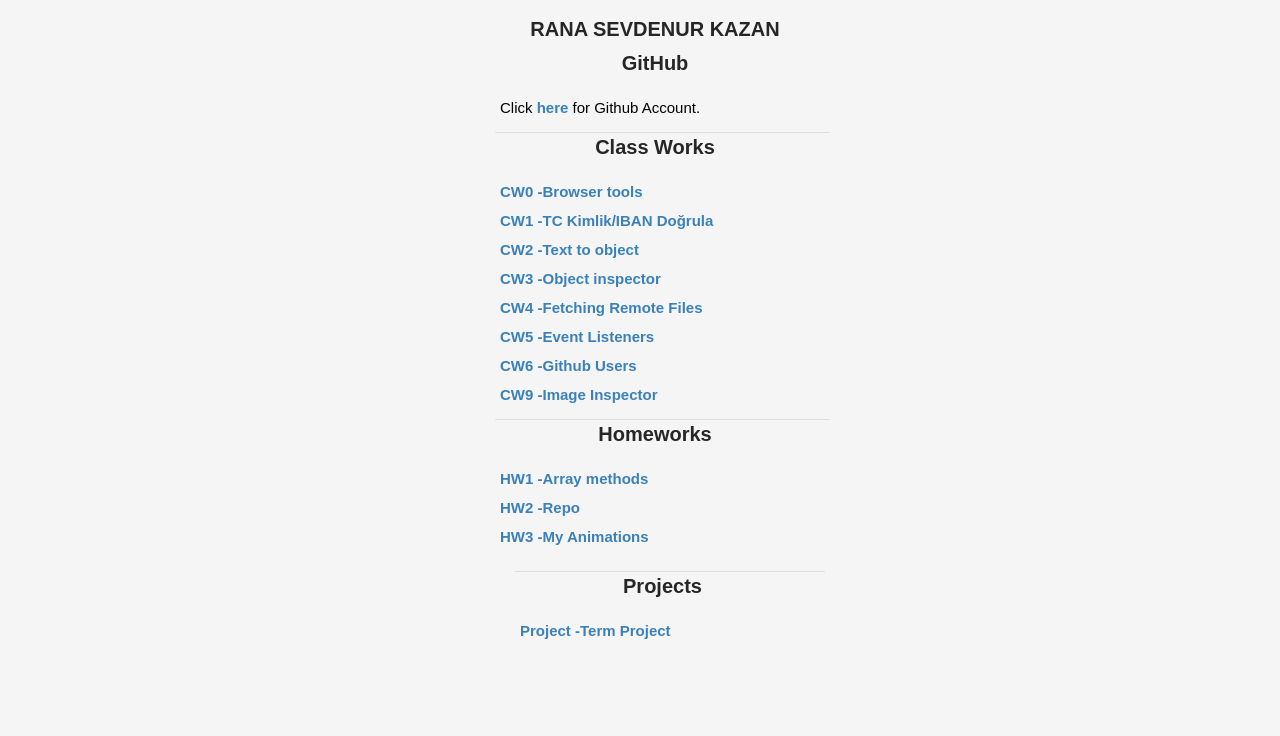
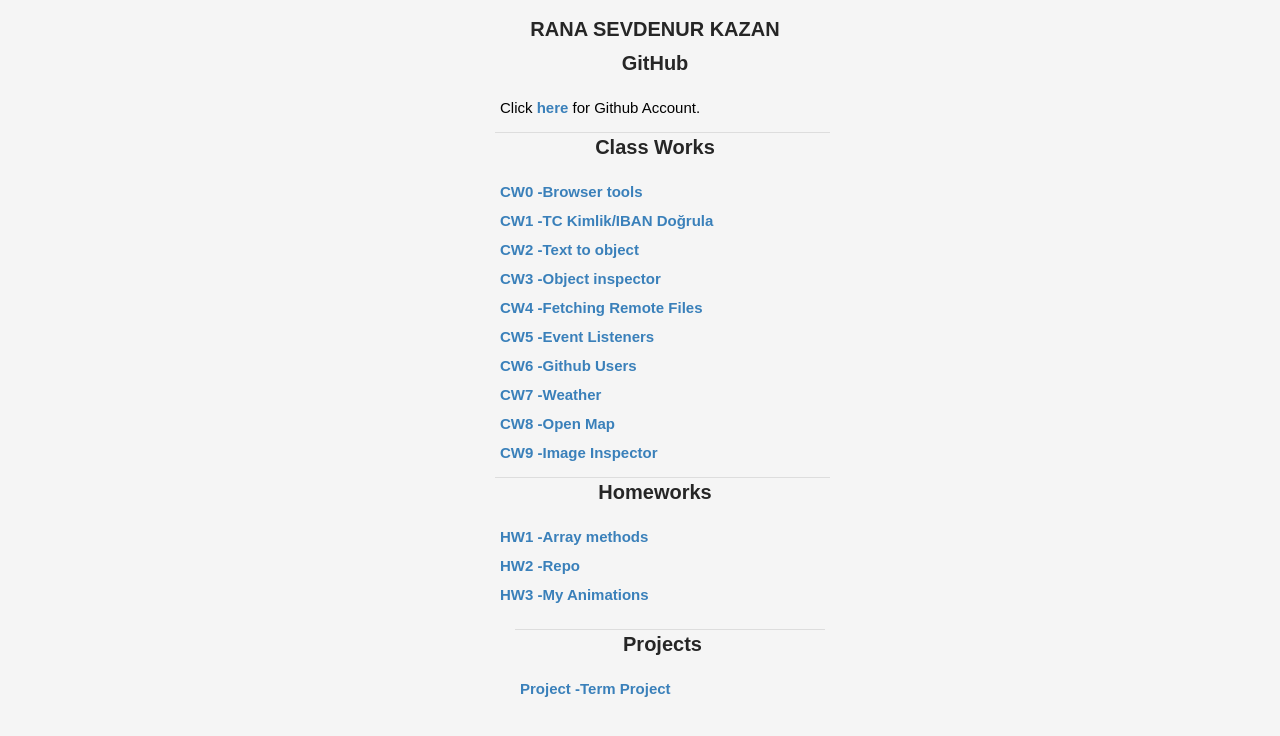
Before and after one commit to ranasevdenur/Advanced-Programming-2023, a plain HTML site: page index.html in a window 1280 px wide. Shown: the part 70-806 px from the top of the page. Drawn offline with Linux system fonts and the light colour scheme.

Commit message:
Update index.html

```diff
--- a/index.html
+++ b/index.html
@@ -46,7 +46,8 @@
                 <li> <a href="https://ranasevdenur.github.io/Advanced-Programming-2023/CW4/CW4.html">CW4   -Fetching Remote Files</a></li>
                 <li> <a href="https://ranasevdenur.github.io/Advanced-Programming-2023/CW5/CW5.html">CW5   -Event Listeners</a></li>
                 <li> <a href="https://ranasevdenur.github.io/Advanced-Programming-2023/CW6/CW6.html">CW6   -Github Users</a></li>
-
+                <li> <a href="https://ranasevdenur.github.io/Advanced-Programming-2023/CW7/CW7.html">CW7   -Weather</a></li>
+                <li> <a href="https://ranasevdenur.github.io/Advanced-Programming-2023/CW8/CW8.html">CW8   -Open Map</a></li>
                 <li> <a href="https://ranasevdenur.github.io/Advanced-Programming-2023/CW9/CW9.html">CW9   -Image Inspector</a></li>
             </ul>
             <h3>Homeworks</h3>
```
